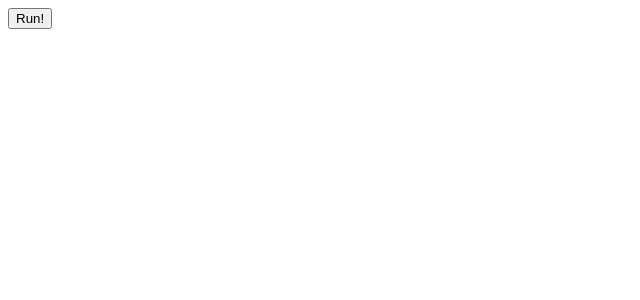
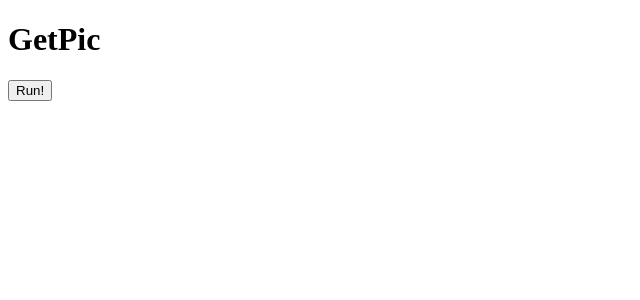
Before and after one commit to 0x002500/getpic, a Vue app: page / in a window 1280 px wide. Shown: the top 300 px of the page, without its empty margins (0-640 px from the left). Built offline with nearby package versions, Linux system fonts and the light colour scheme.

Commit message:
[feat] Add a title for UI and upgrade a empty css

```diff
--- a/src/App.vue
+++ b/src/App.vue
@@ -3,5 +3,6 @@ import { invoke } from '@tauri-apps/api'
 </script>
 
 <template>
-  <button @click = "invoke('getpic_core')">Run!</button>
+  <h1>GetPic</h1>
+  <button @click = "invoke('getpic_core', {n: '5'})">Run!</button>
 </template>
```
Also changed, not shown: src/main.css (added).
